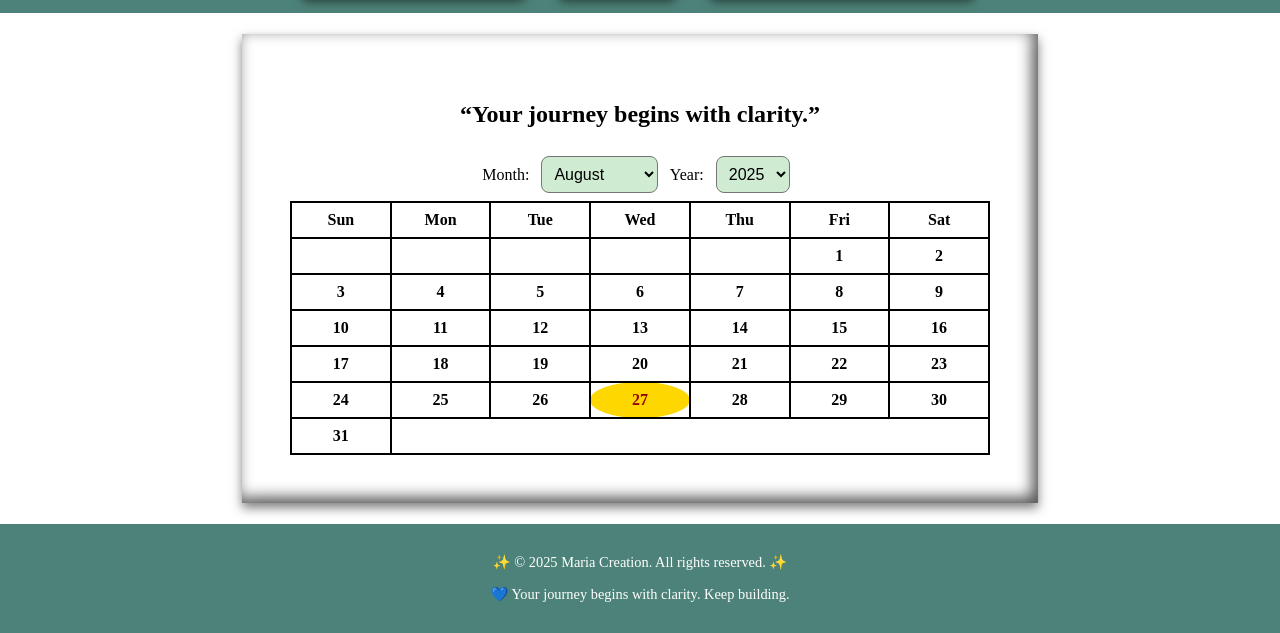
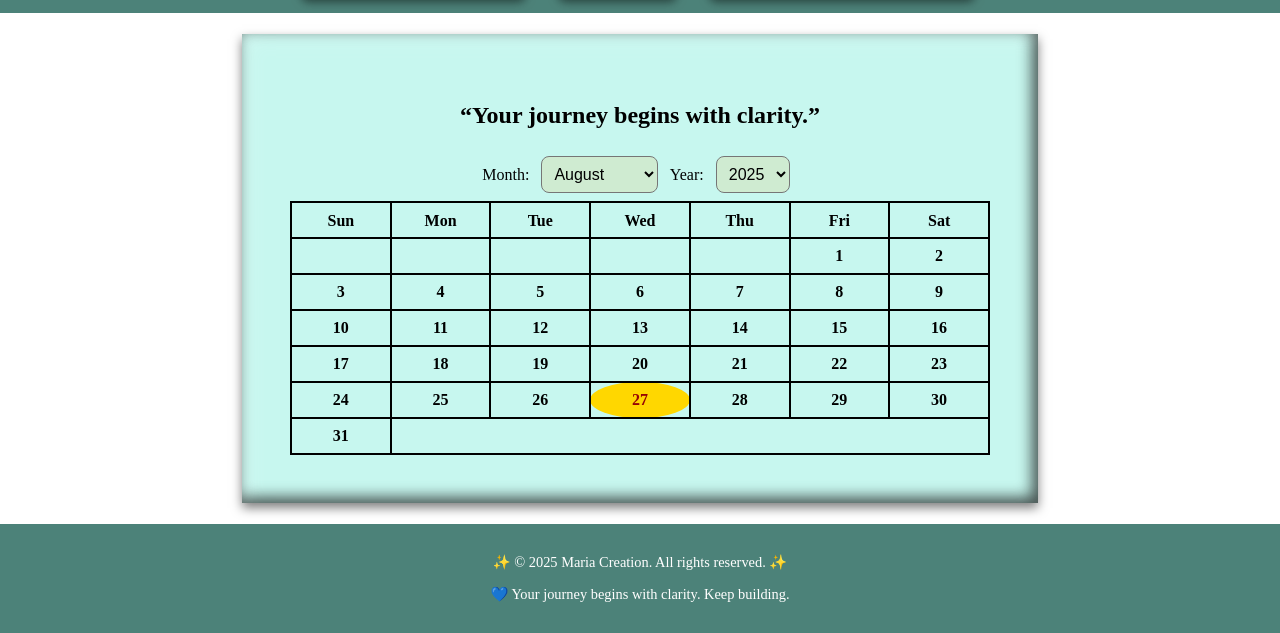
Before and after one commit to Lavinia-81/interactive-weekly-calendar, a plain HTML site: page index.html in a window 1280 px wide. Shown: the part 167-800 px from the top of the page. Drawn offline with Linux system fonts and the light colour scheme.

Commit message:
Add files via upload

```diff
--- a/style.css
+++ b/style.css
@@ -41,6 +41,9 @@ html, body {
   margin: auto;
   padding: 3rem;
   text-align: center;
+   background-color: rgba(175, 244, 233, 0.7);
+   backdrop-filter: blur(4px);
+  -webkit-backdrop-filter: blur(4px);
   box-shadow: 0px 5px 10px rgba(0,0,0,0.5),
   inset 5px 5px 20px rgba(255, 255,255, 0.2),
   inset -5px -5px 15px rgba(0, 0, 0, 0.75);
@@ -135,6 +138,7 @@ html, body {
 /* calendar controls */
 .controls {
   margin-top: 1rem;
+
 }
 .controls select,
 .controls button {
```
